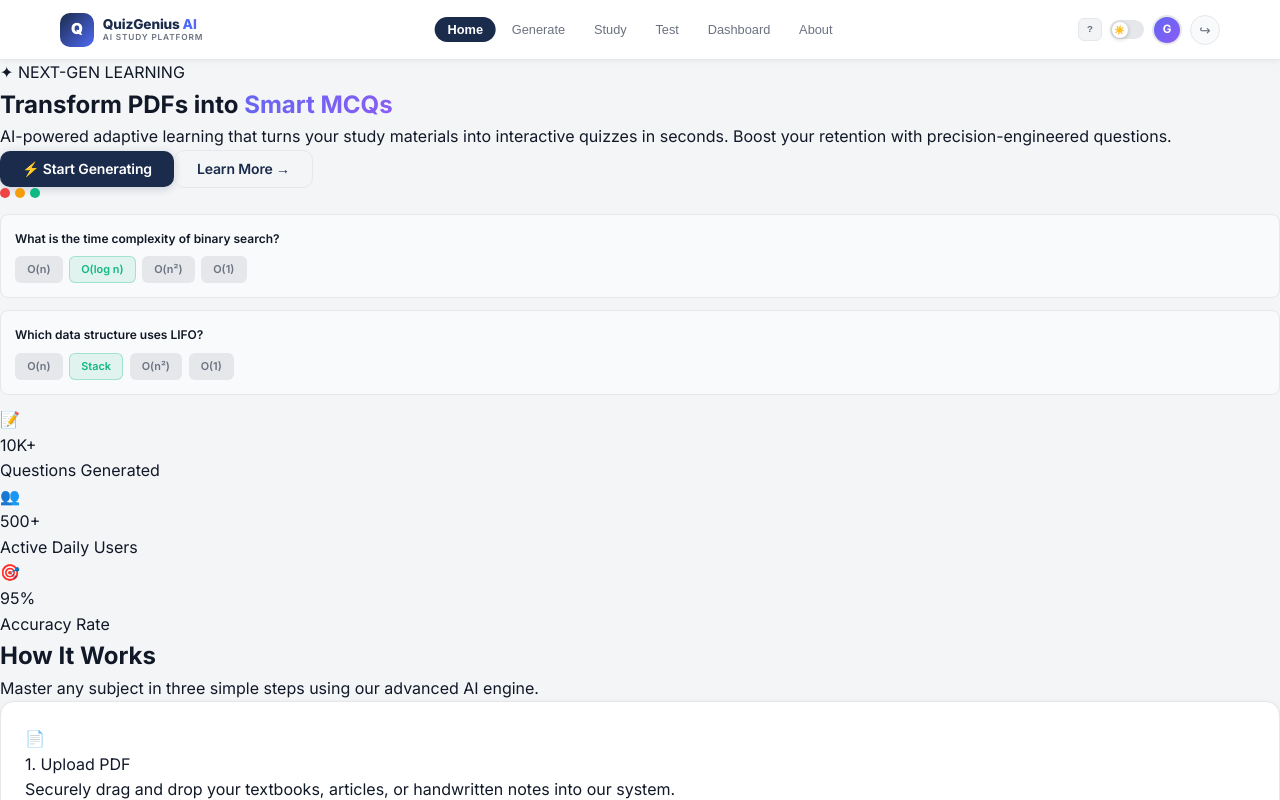
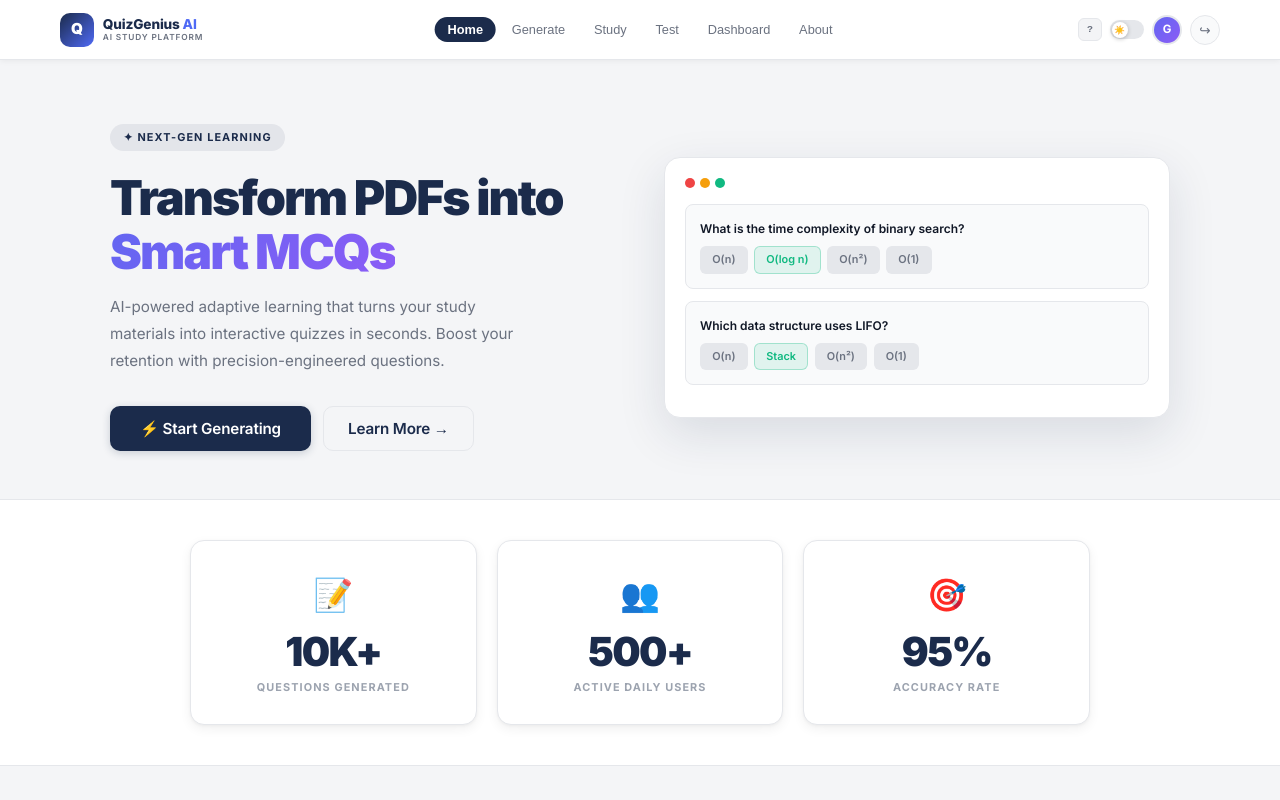
Before and after one commit to vishwasp1005/DL-PROJECT-PDF-TO-MCQ, a React (Create React App) app in the folder quiz-frontend/: page /home in a window 1280 px wide. Both pictures are taken after a click on the button "Continue as Guest". Shown: the top 800 px of the page. Built offline with nearby package versions, Linux system fonts and the light colour scheme.

Commit message:
Update index.css

```diff
--- a/quiz-frontend/src/index.css
+++ b/quiz-frontend/src/index.css
@@ -1675,3 +1675,249 @@ html, body { overflow-x: hidden; }
     grid-template-columns: 1fr !important;
   }
 }
+
+/* ══════════════════════════════════════════════════
+   HOMEPAGE — CSS-first responsive (NO JS isMobile)
+   ══════════════════════════════════════════════════ */
+
+/* ── Hero Section ── */
+.hero-section {
+  max-width: 1100px;
+  margin: 0 auto;
+  padding: 4rem 1.25rem 3rem;
+  display: grid;
+  grid-template-columns: 1fr 1fr;
+  gap: 3rem;
+  align-items: center;
+}
+
+.hero-content { display: flex; flex-direction: column; }
+
+.hero-eyebrow {
+  display: inline-flex;
+  align-items: center;
+  gap: .4rem;
+  background: var(--navy-muted);
+  color: var(--navy);
+  padding: .3rem .85rem;
+  border-radius: 999px;
+  font-size: .68rem;
+  font-weight: 700;
+  text-transform: uppercase;
+  letter-spacing: .1em;
+  margin-bottom: 1.25rem;
+  width: fit-content;
+}
+
+.hero-headline {
+  font-size: 3rem;
+  font-weight: 900;
+  line-height: 1.12;
+  color: var(--navy);
+  letter-spacing: -.04em;
+  margin-bottom: 1rem;
+}
+
+.hero-description {
+  font-size: .95rem;
+  color: var(--text-muted);
+  line-height: 1.75;
+  margin-bottom: 2rem;
+  max-width: 420px;
+}
+
+.hero-cta {
+  display: flex;
+  gap: .75rem;
+  flex-wrap: wrap;
+}
+
+.hero-btn-primary { padding: .75rem 1.875rem; font-size: .95rem; }
+.hero-btn-outline  { padding: .75rem 1.5rem;  font-size: .95rem; }
+
+.hero-mockup {
+  background: #fff;
+  border-radius: 16px;
+  border: 1px solid var(--border);
+  box-shadow: 0 16px 48px rgba(27,43,75,.12);
+  padding: 1.25rem;
+}
+
+/* ── Stats Section — Card-based layout ── */
+.stats-section {
+  background: #fff;
+  border-top: 1px solid var(--border);
+  border-bottom: 1px solid var(--border);
+  padding: 2.5rem 1.25rem;
+}
+
+.stats-cards-grid {
+  display: grid;
+  grid-template-columns: repeat(3, 1fr);
+  gap: 1.25rem;
+  max-width: 900px;
+  margin: 0 auto;
+}
+
+.stat-card-home {
+  background: var(--card);
+  border: 1px solid var(--border);
+  border-radius: var(--radius);
+  padding: 1.75rem 1.5rem;
+  text-align: center;
+  box-shadow: var(--shadow);
+  transition: transform .2s, box-shadow .2s;
+}
+
+.stat-card-home:hover {
+  transform: translateY(-3px);
+  box-shadow: var(--shadow-hover);
+}
+
+.stat-card-home-icon { font-size: 2rem; margin-bottom: .75rem; }
+.stat-card-home-value {
+  font-size: 2.5rem;
+  font-weight: 900;
+  color: var(--navy);
+  letter-spacing: -.04em;
+  line-height: 1;
+}
+.stat-card-home-label {
+  font-size: .68rem;
+  font-weight: 700;
+  text-transform: uppercase;
+  letter-spacing: .1em;
+  color: var(--text-light);
+  margin-top: .4rem;
+}
+
+/* ── How It Works ── */
+.how-section {
+  max-width: 1100px;
+  margin: 0 auto;
+  padding: 5rem 1.25rem;
+}
+
+.section-heading {
+  font-size: 1.75rem;
+  font-weight: 800;
+  text-align: center;
+  color: var(--navy);
+  letter-spacing: -.03em;
+  margin-bottom: .5rem;
+}
+
+.section-subheading {
+  text-align: center;
+  color: var(--text-muted);
+  font-size: .9rem;
+  margin-bottom: 3rem;
+  line-height: 1.65;
+}
+
+.how-cards-grid {
+  display: grid;
+  grid-template-columns: repeat(3, 1fr);
+  gap: 1.25rem;
+}
+
+.how-card { padding: 2rem; text-align: center; cursor: default; }
+.how-card-icon { font-size: 2.25rem; margin-bottom: 1rem; }
+.how-card-title { font-weight: 700; font-size: 1rem; color: var(--navy); margin-bottom: .5rem; }
+.how-card-desc  { font-size: .85rem; color: var(--text-muted); line-height: 1.7; }
+
+/* ── Difficulty Section ── */
+.difficulty-section {
+  background: #fff;
+  padding: 5rem 1.25rem;
+}
+
+.difficulty-grid {
+  display: grid;
+  grid-template-columns: repeat(3, 1fr);
+  gap: 1.25rem;
+}
+
+.difficulty-card { padding: 2rem; cursor: pointer; }
+
+/* ── StudyPage: export row ── */
+.export-row {
+  display: flex;
+  gap: .625rem;
+  flex-wrap: wrap;
+}
+
+/* ── StudyPage: flashcard navigation ── */
+.flashcard-nav {
+  display: flex;
+  gap: .625rem;
+}
+
+/* ── StudyPage: header row (title + filter) ── */
+.study-header-row {
+  display: flex;
+  align-items: flex-start;
+  justify-content: space-between;
+  gap: 1rem;
+}
+
+/* ── Tab bar: always scrollable on mobile ── */
+.tab-bar-scroll {
+  overflow-x: auto;
+  -webkit-overflow-scrolling: touch;
+  scroll-snap-type: x mandatory;
+  /* Hide scrollbar visually but keep functional */
+  scrollbar-width: none;
+}
+.tab-bar-scroll::-webkit-scrollbar { display: none; }
+.tab-bar-scroll .tab-btn {
+  flex-shrink: 0;
+  scroll-snap-align: start;
+  white-space: nowrap;
+}
+
+/* ══════════════════════════════════════════════════
+   MOBILE OVERRIDES for new HomePage classes
+   ══════════════════════════════════════════════════ */
+
+@media (max-width: 768px) {
+  /* Hero: single column */
+  .hero-section {
+    grid-template-columns: 1fr;
+    padding: 2.5rem 1.25rem 2rem;
+    gap: 2rem;
+  }
+  /* Hide mockup on mobile */
+  .hero-mockup { display: none; }
+  /* Hero headline scales down */
+  .hero-headline { font-size: 2rem; }
+  /* Stats: 1 column on mobile */
+  .stats-section { padding: 1.75rem 1.25rem; }
+  .stats-cards-grid { grid-template-columns: 1fr; gap: .875rem; }
+  /* How it works: 1 col */
+  .how-section { padding: 3rem 1.25rem; }
+  .how-cards-grid { grid-template-columns: 1fr; }
+  /* Difficulty: 1 col */
+  .difficulty-section { padding: 3rem 1.25rem; }
+  .difficulty-grid { grid-template-columns: 1fr; }
+  /* Section headings */
+  .section-heading { font-size: 1.35rem; }
+  .section-subheading { margin-bottom: 1.5rem; }
+  /* Hero CTA: stack buttons full-width */
+  .hero-cta { flex-direction: column; width: 100%; }
+  .hero-btn-primary,
+  .hero-btn-outline { width: 100%; justify-content: center; }
+  /* Study export row: grid 3-col */
+  .export-row { display: grid; grid-template-columns: repeat(3, 1fr); }
+  /* Flashcard nav: grid 3-col */
+  .flashcard-nav { display: grid; grid-template-columns: repeat(3, 1fr); }
+  /* Study header: stack */
+  .study-header-row { flex-direction: column; align-items: flex-start; gap: .75rem; }
+}
+
+@media (max-width: 480px) {
+  .hero-headline { font-size: 1.7rem; }
+  .stats-cards-grid { grid-template-columns: 1fr; }
+  /* Export row: 1 col on tiny phone */
+  .export-row { grid-template-columns: 1fr; }
+}
```
